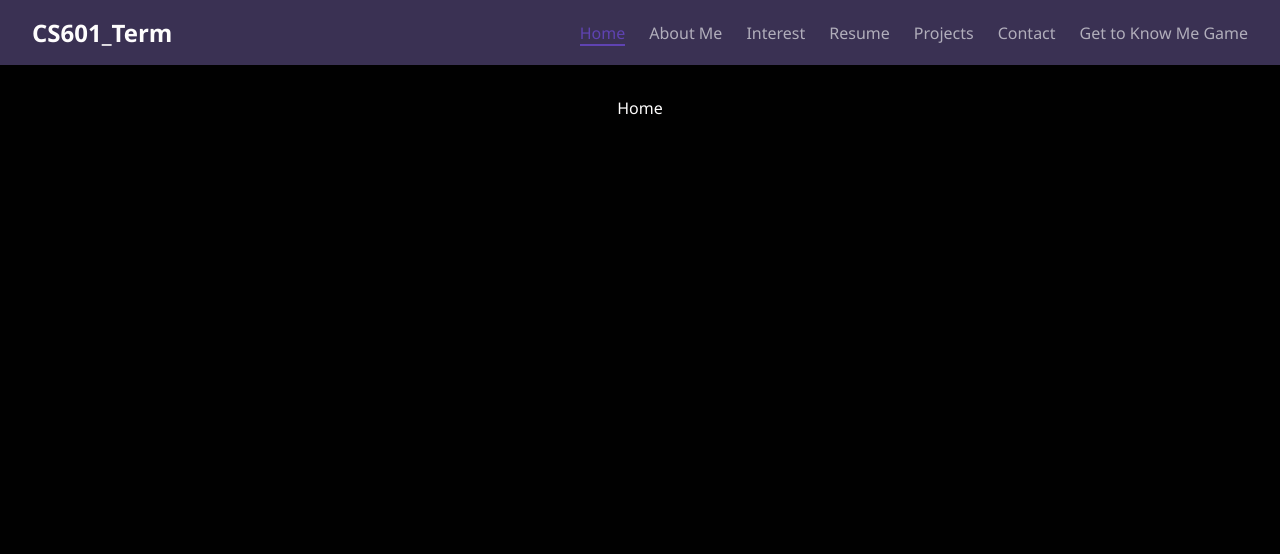
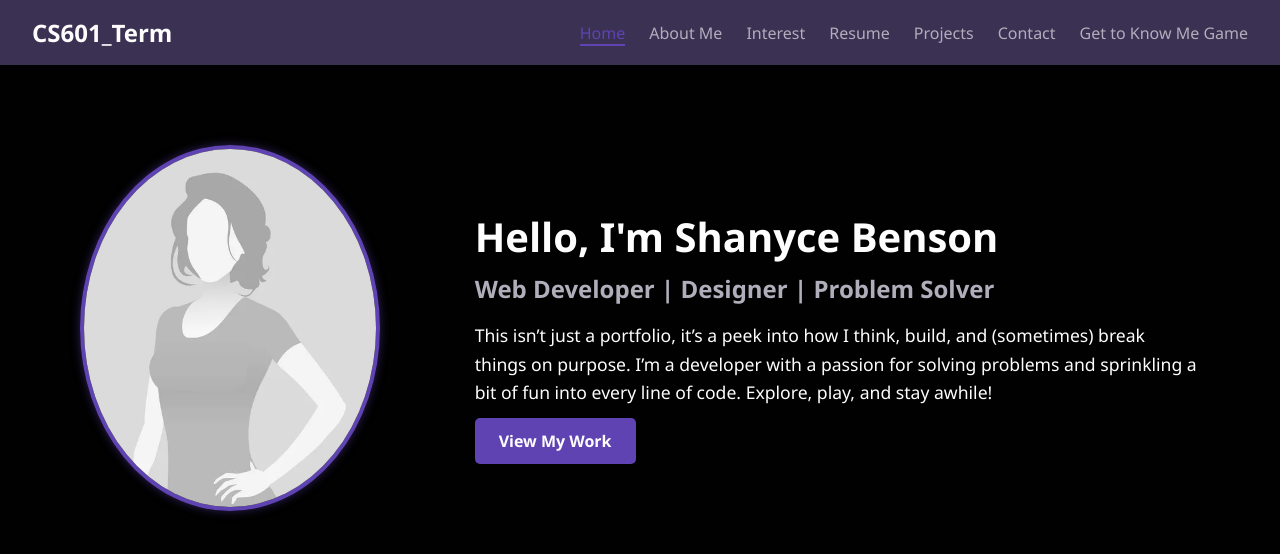
Before and after one commit to ShanyceBenson/CS601_TermProject_Benson, a React (Vite) app: page / in a window 1280 px wide. Shown: the top 554 px of the page. Built offline with nearby package versions, Linux system fonts and the light colour scheme.

Commit message:
Home page draft

```diff
--- /dev/null
+++ b/src/pages/Home.css
@@ -0,0 +1,49 @@
+.home-container {
+    display: grid;
+    grid-template-columns: 1fr 2fr;
+    align-items: center;
+    gap: 2rem;
+    padding: 3rem;
+    color: #fefdfd;
+    background-color: #010101;
+}
+
+.profile-img {
+    width: 100%;
+    max-width: 300px;
+    border-radius: 50%;
+    border: 4px solid #5f43b2;
+    box-shadow: 0 0 10px rgba(95, 67, 178, 0.5);
+}
+
+.intro-section h1 {
+    font-size: 2.5rem;
+    margin-bottom: 0.5rem;
+    color: #fefdfd;
+}
+
+.intro-section h2 {
+    color: #b1aebb;
+    margin-bottom: 1rem;
+}
+
+.intro-section p {
+    font-size: 1.1rem;
+    line-height: 1.6;
+    margin-bottom: 1.5rem;
+}
+
+.cta-button {
+    padding: 0.75rem 1.5rem;
+    background-color: #5f43b2;
+    color: #fefdfd;
+    border: none;
+    border-radius: 5px;
+    text-decoration: none;
+    font-weight: bold;
+    transition: background-color 0.3s ease;
+}
+
+.cta-button:hover {
+    background-color: #3a3153;
+}
--- a/src/pages/Home.tsx
+++ b/src/pages/Home.tsx
@@ -1,7 +1,30 @@
+import './home.css';
+
 function Home() {
   return (
-    <div>Home</div>
-  )
+    <div className="home-container">
+      <div className="profile-section">
+        <img
+          src="/profile-placeholder.jpg"
+          alt="Shanyce(Me)"
+          className="profile-img"
+        />
+      </div>
+      <div className="intro-section">
+        <h1>Hello, I'm Shanyce Benson</h1>
+        <h2>Web Developer | Designer | Problem Solver</h2>
+        <p>
+          This isn’t just a portfolio, it’s a peek into how I think, build, and
+          (sometimes) break things on purpose. I’m a developer with a passion
+          for solving problems and sprinkling a bit of fun into every line of
+          code. Explore, play, and stay awhile!
+        </p>
+        <a href="/projects" className="cta-button">
+          View My Work
+        </a>
+      </div>
+    </div>
+  );
 }
 
 export default Home;
```
Also changed, not shown: public/profile-placeholder.jpg (added).
